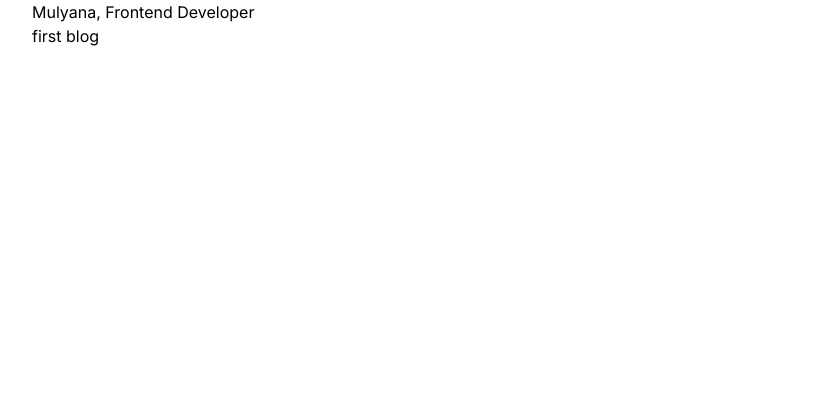
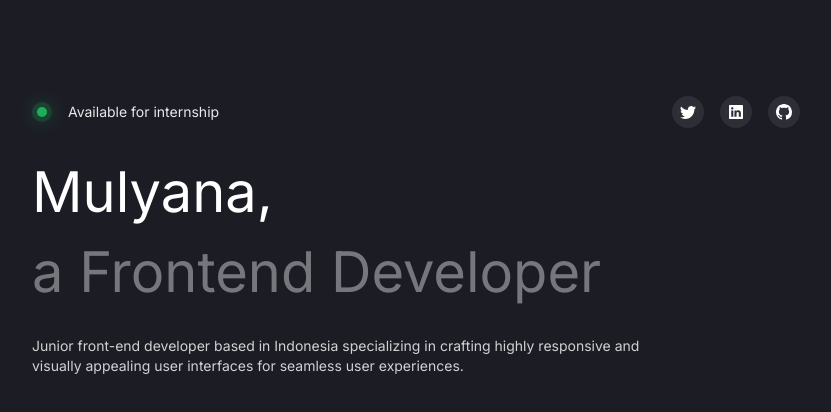
Before and after one commit to mmulyana/personal-web-v2, a Next.js app: page / in a window 1280 px wide. Shown: the top 412 px of the page, without its empty margins (224-1055 px from the left). Built offline with nearby package versions, Linux system fonts and the light colour scheme.

Commit message:
feat: signal, link social, and headline

```diff
--- a/package.json
+++ b/package.json
@@ -21,6 +21,7 @@
     "postcss": "8.4.23",
     "react": "18.2.0",
     "react-dom": "18.2.0",
+    "react-icons": "^4.9.0",
     "tailwindcss": "3.3.2",
     "typescript": "5.0.4"
   }
--- a/src/app/globals.css
+++ b/src/app/globals.css
@@ -1,3 +1,9 @@
 @tailwind base;
 @tailwind components;
 @tailwind utilities;
+
+@layer components {
+  body {
+    @apply bg-[#1c1c25];
+  }
+}
--- a/src/app/layout.tsx
+++ b/src/app/layout.tsx
@@ -15,7 +15,7 @@ type Props = {
 export default function RootLayout({ children }: Props) {
   return (
     <html lang='en'>
-      <body className={inter.className}>{children}</body>
+      <body className={['container max-w-[800px]',inter.className].join(' ')}>{children}</body>
     </html>
   )
 }
--- a/src/app/page.tsx
+++ b/src/app/page.tsx
@@ -1,12 +1,40 @@
-import { getPostMetadata } from "@/utils"
-import Link from "next/link"
+import LinkSocial from '@/component/LinkSocial'
+import Signal from '@/component/Signal'
+import { getPostMetadata } from '@/utils'
+import Link from 'next/link'
+import { BsGithub, BsTwitter, BsLinkedin } from 'react-icons/bs'
 
 export default function Home() {
   const posts = getPostMetadata()
   return (
-    <div className="container max-w-[800px]">
-      <h1>Mulyana, Frontend Developer</h1>
-      {posts.map((post) => <Link key={post.slug} href={`post/${post.slug}`}>{post.title}</Link>)}
+    <div className='mt-14 md:mt-24'>
+      <div className='flex items-center justify-between'>
+        <Signal text='Available for internship' type='primary' />
+        <div className='flex items-center gap-4'>
+          <LinkSocial href='https://twitter.com/_mulll__'>
+            <BsTwitter />
+          </LinkSocial>
+          <LinkSocial
+            href='https://www.linkedin.com/in/mmulyana/'
+            styleChild='text-sm'
+          >
+            <BsLinkedin />
+          </LinkSocial>
+          <LinkSocial href='https://github.com/mmulyana'>
+            <BsGithub />
+          </LinkSocial>
+        </div>
+      </div>
+      <h1 className='text-[56px] text-white mt-6 leading-[80px]'>
+        Mulyana, <br />
+        <span className='text-white/40'>a Frontend Developer</span>
+      </h1>
+      <p className='text-white/80 max-w-[610px] mt-6 text-sm'>Junior front-end developer based in Indonesia specializing in crafting highly responsive and visually appealing user interfaces for seamless user experiences.</p>
+      {/* {posts.map((post) => (
+        <Link key={post.slug} href={`post/${post.slug}`}>
+          {post.title}
+        </Link>
+      ))} */}
     </div>
   )
 }
--- /dev/null
+++ b/src/component/LinkSocial/index.tsx
@@ -0,0 +1,19 @@
+import React from 'react'
+import Link from 'next/link'
+type Props = {
+  children: React.ReactNode
+  href: string
+  styleChild?: string
+}
+
+export default function LinkSocial({ children, href, styleChild }: Props) {
+  return (
+    <div className='h-8 w-8 rounded-full flex items-center justify-center bg-[#77777C]/20'>
+      <Link href={href} target='_blank'>
+        <span className={['text-white', !!styleChild && styleChild].join(' ')}>
+          {children}
+        </span>
+      </Link>
+    </div>
+  )
+}
--- /dev/null
+++ b/src/component/Signal/configs.ts
@@ -0,0 +1,13 @@
+const configs = {
+  bg: {
+    primary: 'bg-[#1DAF58]/20',
+  },
+  color: {
+    primary: 'bg-[#1DAF58]',
+  },
+  shadow: {
+    primary: 'shadow-[0_0_20px_4px_rgba(29,175,88,0.32)]'
+  }
+}
+
+export default configs
--- /dev/null
+++ b/src/component/Signal/index.tsx
@@ -0,0 +1,29 @@
+import React from 'react'
+import configs from './configs'
+
+type Props = {
+  type: string
+  text: string
+}
+
+export default function Signal({ type, text }: Props) {
+  const styleBg = [
+    'w-5 h-5 rounded-full flex items-center justify-center',
+    type === 'primary' ? configs.bg.primary : '',
+  ].join(' ')
+
+  const styleDotted = [
+    'h-[10px] w-[10px] rounded-full',
+    type === 'primary' ? configs.color.primary : '',
+    type === 'primary' ? configs.shadow.primary : '',
+  ].join(' ')
+
+  return (
+    <div className='flex gap-4 items-center'>
+      <div className={styleBg}>
+        <div className={styleDotted}></div>
+      </div>
+      <p className='text-white/90 text-sm'>{text}</p>
+    </div>
+  )
+}
--- a/tailwind.config.js
+++ b/tailwind.config.js
@@ -2,15 +2,14 @@
 module.exports = {
   content: [
     './src/pages/**/*.{js,ts,jsx,tsx,mdx}',
-    './src/components/**/*.{js,ts,jsx,tsx,mdx}',
+    './src/component/**/*.{js,ts,jsx,tsx,mdx}',
     './src/app/**/*.{js,ts,jsx,tsx,mdx}',
   ],
   theme: {
     container: {
       center: true,
-      padding: '1rem'
+      padding: '1rem',
     },
-    extend: {},
   },
   plugins: [],
 }
```
Also changed, not shown: 1 other file (tests, documents, lock files or other folders).
